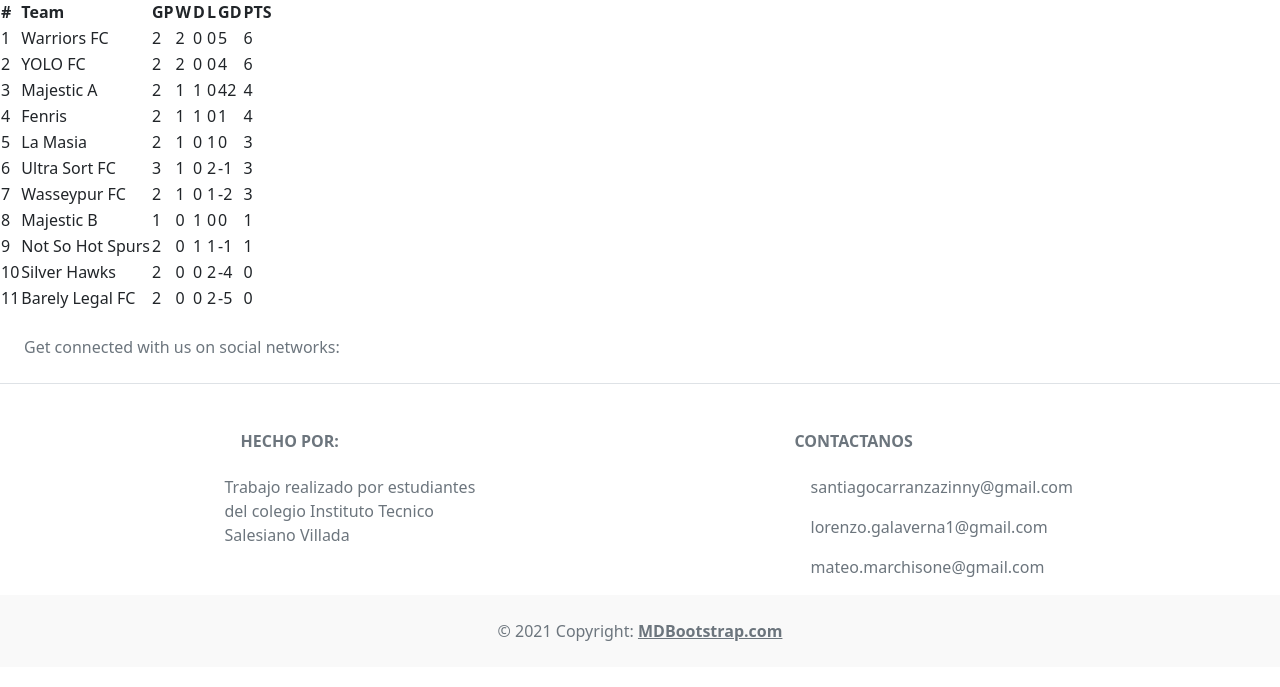
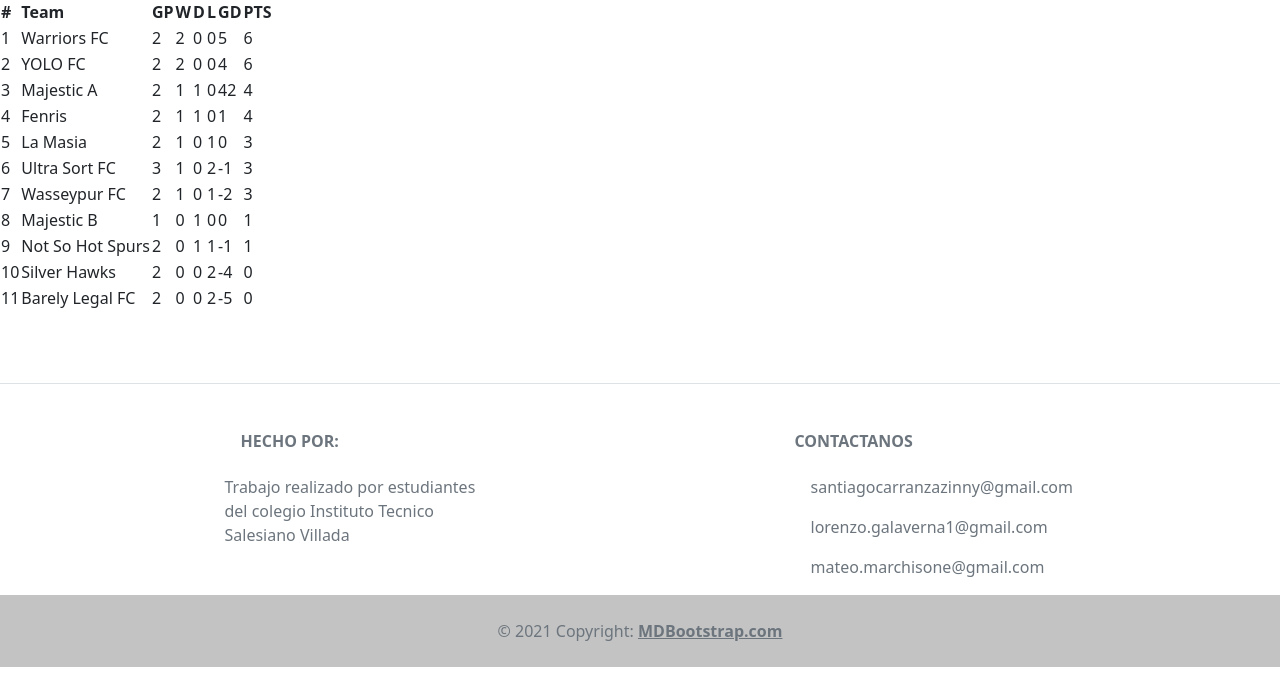
Before and after one commit to MateMar04/ONIET, a Django app: page / in a window 1280 px wide. Shown: the part 113-800 px from the top of the page. Run offline with Django 4.2, Linux system fonts and the light colour scheme.

Commit message:
cambio en footer

```diff
--- a/conf/templates/footer.html
+++ b/conf/templates/footer.html
@@ -2,11 +2,7 @@
 <footer class="text-center text-lg-start bg-white text-muted">
     <!-- Section: Social media -->
     <section class="d-flex justify-content-center justify-content-lg-between p-4 border-bottom">
-      <!-- Left -->
-      <div class="me-5 d-none d-lg-block">
-        <span>Get connected with us on social networks:</span>
-      </div>
-      <!-- Left -->
+
 
       <!-- Right -->
       <div>
@@ -75,7 +71,7 @@
     <!-- Section: Links  -->
 
     <!-- Copyright -->
-    <div class="text-center p-4" style="background-color: rgba(0, 0, 0, 0.025);">
+    <div class="text-center p-4" style="background-color:rgb(195, 195, 195);">
       © 2021 Copyright:
       <a class="text-reset fw-bold" href="https://mdbootstrap.com/">MDBootstrap.com</a>
     </div>
```
